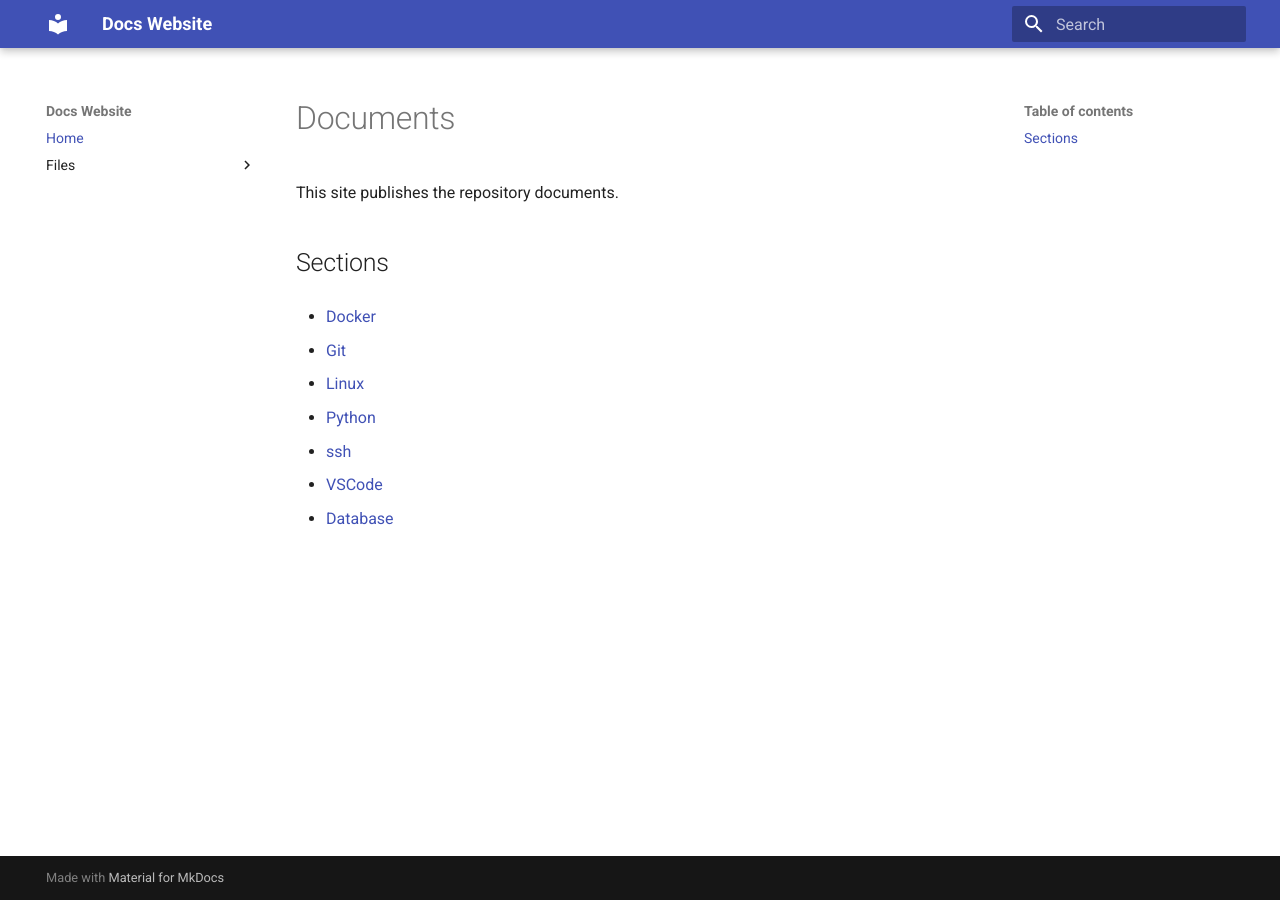
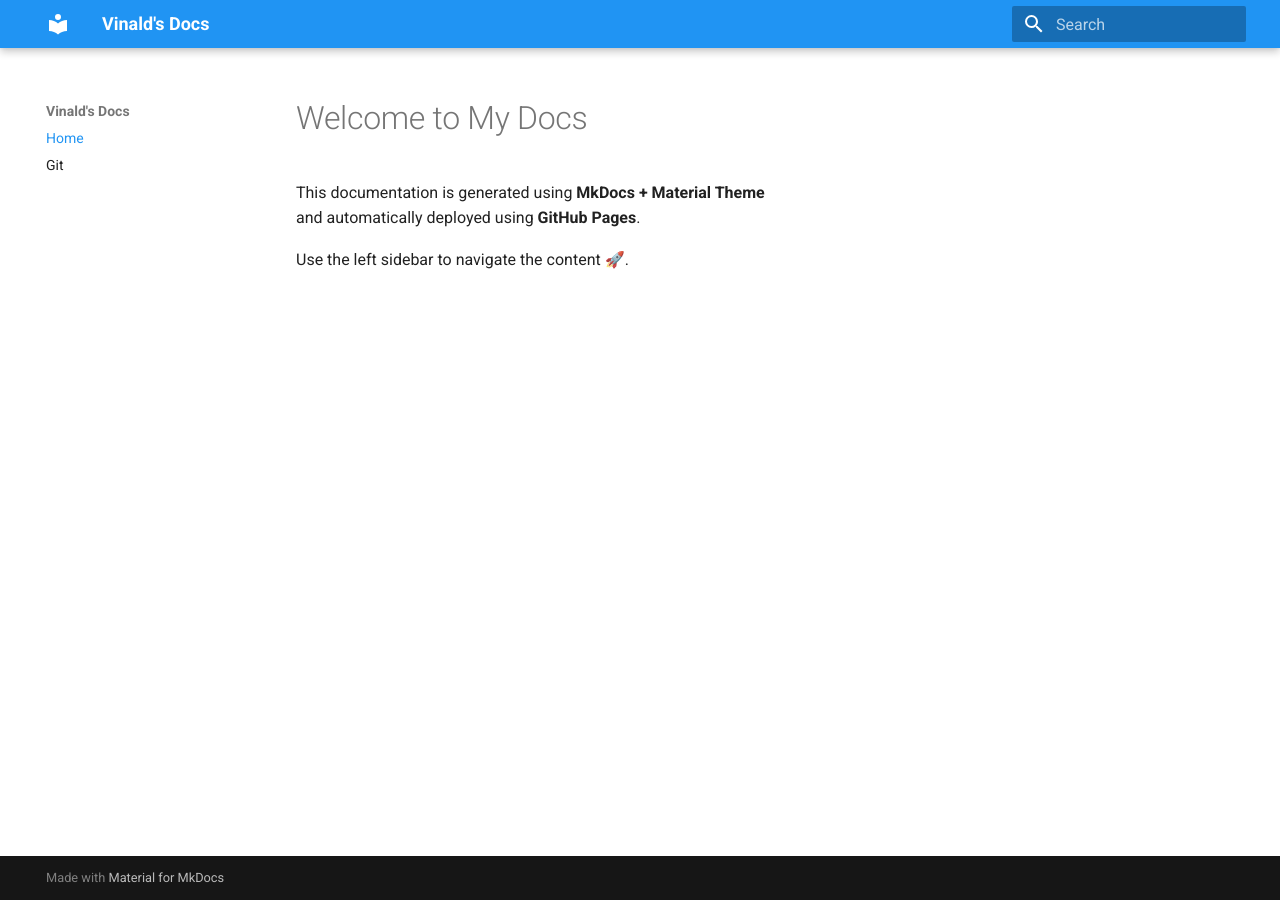
Before and after one commit to Vinald/docs, an MkDocs documentation site: the page built from docs/index.md, in a window 1280 px wide. Built offline with MkDocs 1.6.1 and Material for MkDocs 9.7.7, drawn with Linux system fonts in a browser that asks for light colours.

Commit message:
new structure

```diff
--- /dev/null
+++ b/docs/index.md
@@ -0,0 +1,6 @@
+# Welcome to My Docs
+
+This documentation is generated using **MkDocs + Material Theme**
+and automatically deployed using **GitHub Pages**.
+
+Use the left sidebar to navigate the content 🚀.
--- a/mkdocs.yml
+++ b/mkdocs.yml
@@ -1,15 +1,39 @@
-site_name: Docs Website
-site_description: Personal document collection hosted on GitHub Pages
+site_name: Vinald's Docs
+site_description: Personal documentation collection
+site_url: https://vinald.github.io/docs/
+
+theme:
+  name: material
+  language: en
+  features:
+    - navigation.sections
+    - navigation.instant
+    - navigation.expand
+    - toc.integrate
+    - content.code.copy
+    - content.tabs.link
+    - search.highlight
+    - search.suggest
+  palette:
+    - scheme: default
+      primary: blue
+      accent: indigo
+    - scheme: slate
+      primary: blue
+      accent: indigo
+
 nav:
-    - Home: index.md
-    - Files:
-          - Docker: Docker/index.md
-          - Git: Git/index.md
-          - Linux: Linux/index.md
-          - Python: Python/index.md
-          - ssh: ssh/index.md
-          - VSCode: VSCode/index.md
-          - Database: Database/index.md
-theme:
-    name: material
-docs_dir: site_docs
+  - Home: index.md
+  - Git: git/commands.md
+
+plugins:
+  - search
+
+markdown_extensions:
+  - admonition
+  - codehilite
+  - toc:
+      permalink: true
+  - footnotes
+  - tables
+  - abbr
```
Also changed, not shown: docs/git/commands.md (added, +15 -0 lines), README.md (line endings or trailing spaces), 2 other files.
